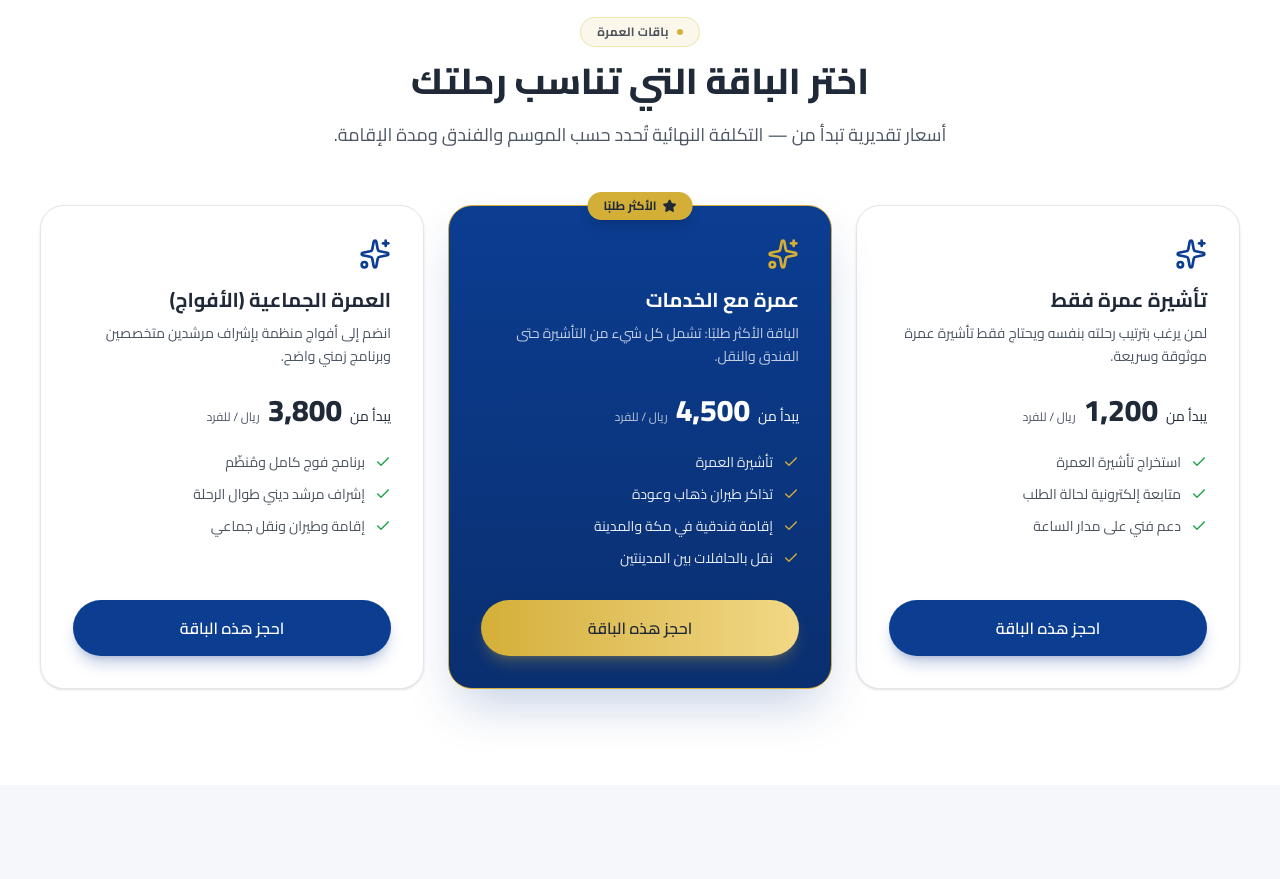
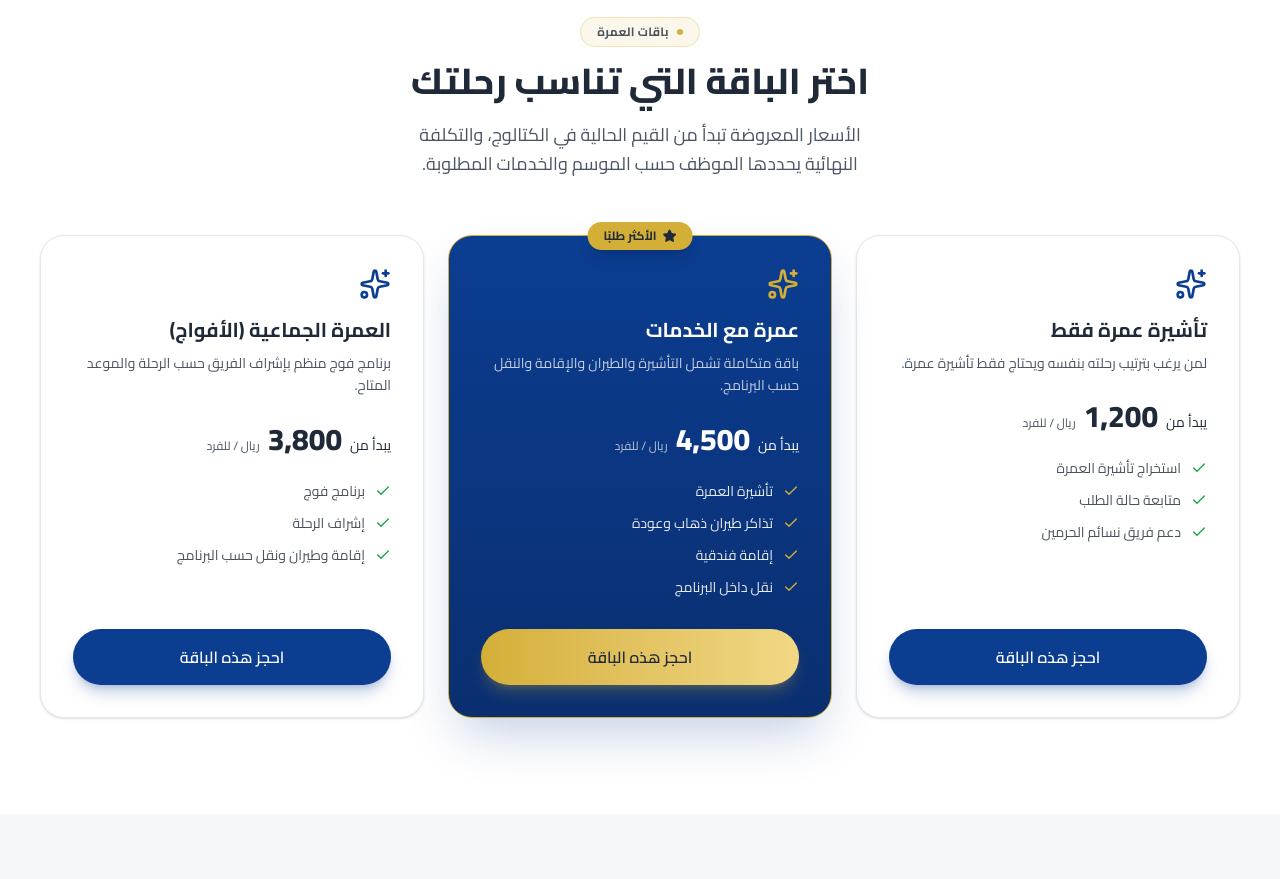
Before and after one commit to abdalhgali-cmd/nasaem-platform, a Next.js app in the folder web/: page / in a window 1280 px wide. Shown: the part 2100-2979 px from the top of the page. Built offline with nearby package versions, Linux system fonts and the light colour scheme; no server answers.

Commit message:
feat(umrah): bind package cards to service codes

```diff
--- a/web/src/components/sections/featured-umrah.tsx
+++ b/web/src/components/sections/featured-umrah.tsx
@@ -8,40 +8,30 @@ import { cn } from "@/lib/utils";
 
 const packages = [
   {
+    code: "SVC-UMRAH-VISA",
     name: "تأشيرة عمرة فقط",
     price: "1,200",
     unit: "ريال / للفرد",
-    description: "لمن يرغب بترتيب رحلته بنفسه ويحتاج فقط تأشيرة عمرة موثوقة وسريعة.",
-    features: [
-      "استخراج تأشيرة العمرة",
-      "متابعة إلكترونية لحالة الطلب",
-      "دعم فني على مدار الساعة",
-    ],
+    description: "لمن يرغب بترتيب رحلته بنفسه ويحتاج فقط تأشيرة عمرة.",
+    features: ["استخراج تأشيرة العمرة", "متابعة حالة الطلب", "دعم فريق نسائم الحرمين"],
     highlighted: false,
   },
   {
+    code: "SVC-UMRAH-SERVICES",
     name: "عمرة مع الخدمات",
     price: "4,500",
     unit: "ريال / للفرد",
-    description: "الباقة الأكثر طلبًا: تشمل كل شيء من التأشيرة حتى الفندق والنقل.",
-    features: [
-      "تأشيرة العمرة",
-      "تذاكر طيران ذهاب وعودة",
-      "إقامة فندقية في مكة والمدينة",
-      "نقل بالحافلات بين المدينتين",
-    ],
+    description: "باقة متكاملة تشمل التأشيرة والطيران والإقامة والنقل حسب البرنامج.",
+    features: ["تأشيرة العمرة", "تذاكر طيران ذهاب وعودة", "إقامة فندقية", "نقل داخل البرنامج"],
     highlighted: true,
   },
   {
+    code: "SVC-UMRAH-GROUP",
     name: "العمرة الجماعية (الأفواج)",
     price: "3,800",
     unit: "ريال / للفرد",
-    description: "انضم إلى أفواج منظمة بإشراف مرشدين متخصصين وبرنامج زمني واضح.",
-    features: [
-      "برنامج فوج كامل ومُنظّم",
-      "إشراف مرشد ديني طوال الرحلة",
-      "إقامة وطيران ونقل جماعي",
-    ],
+    description: "برنامج فوج منظم بإشراف الفريق حسب الرحلة والموعد المتاح.",
+    features: ["برنامج فوج", "إشراف الرحلة", "إقامة وطيران ونقل حسب البرنامج"],
     highlighted: false,
   },
 ];
@@ -53,12 +43,12 @@ export function FeaturedUmrah() {
         <SectionHeading
           eyebrow="باقات العمرة"
           title="اختر الباقة التي تناسب رحلتك"
-          description="أسعار تقديرية تبدأ من — التكلفة النهائية تُحدد حسب الموسم والفندق ومدة الإقامة."
+          description="الأسعار المعروضة تبدأ من القيم الحالية في الكتالوج، والتكلفة النهائية يحددها الموظف حسب الموسم والخدمات المطلوبة."
         />
 
         <Stagger className="mt-14 grid gap-6 lg:grid-cols-3">
           {packages.map((pkg, index) => (
-            <FadeIn key={pkg.name} delay={index * 0.08} className="h-full">
+            <FadeIn key={pkg.code} delay={index * 0.08} className="h-full">
               <div
                 className={cn(
                   "relative flex h-full flex-col rounded-3xl border p-8 transition-all duration-300 hover:-translate-y-1.5",
@@ -74,31 +64,16 @@ export function FeaturedUmrah() {
                   </span>
                 ) : null}
 
-                <Sparkles
-                  className={cn(
-                    "size-8",
-                    pkg.highlighted ? "text-accent" : "text-primary dark:text-secondary"
-                  )}
-                />
+                <Sparkles className={cn("size-8", pkg.highlighted ? "text-accent" : "text-primary dark:text-secondary")} />
                 <h3 className="mt-4 text-xl font-bold">{pkg.name}</h3>
-                <p
-                  className={cn(
-                    "mt-2 text-sm leading-relaxed",
-                    pkg.highlighted ? "text-white/75" : "text-muted-foreground"
-                  )}
-                >
+                <p className={cn("mt-2 text-sm leading-relaxed", pkg.highlighted ? "text-white/75" : "text-muted-foreground")}>
                   {pkg.description}
                 </p>
 
                 <div className="mt-6 flex items-baseline gap-2">
                   <span className="text-sm">يبدأ من</span>
                   <span className="text-3xl font-extrabold">{pkg.price}</span>
-                  <span
-                    className={cn(
-                      "text-xs",
-                      pkg.highlighted ? "text-white/70" : "text-muted-foreground"
-                    )}
-                  >
+                  <span className={cn("text-xs", pkg.highlighted ? "text-white/70" : "text-muted-foreground")}>
                     {pkg.unit}
                   </span>
                 </div>
@@ -106,26 +81,14 @@ export function FeaturedUmrah() {
                 <ul className="mt-6 flex-1 space-y-3">
                   {pkg.features.map((feature) => (
                     <li key={feature} className="flex items-start gap-2.5 text-sm">
-                      <Check
-                        className={cn(
-                          "mt-0.5 size-4 shrink-0",
-                          pkg.highlighted ? "text-accent" : "text-success"
-                        )}
-                      />
-                      <span className={pkg.highlighted ? "text-white/90" : "text-foreground/80"}>
-                        {feature}
-                      </span>
+                      <Check className={cn("mt-0.5 size-4 shrink-0", pkg.highlighted ? "text-accent" : "text-success")} />
+                      <span className={pkg.highlighted ? "text-white/90" : "text-foreground/80"}>{feature}</span>
                     </li>
                   ))}
                 </ul>
 
-                <Button
-                  asChild
-                  variant={pkg.highlighted ? "gold" : "primary"}
-                  size="lg"
-                  className="mt-8 w-full"
-                >
-                  <Link href="/umrah">احجز هذه الباقة</Link>
+                <Button asChild variant={pkg.highlighted ? "gold" : "primary"} size="lg" className="mt-8 w-full">
+                  <Link href={`/umrah?package=${encodeURIComponent(pkg.code)}#book`}>احجز هذه الباقة</Link>
                 </Button>
               </div>
             </FadeIn>
```
